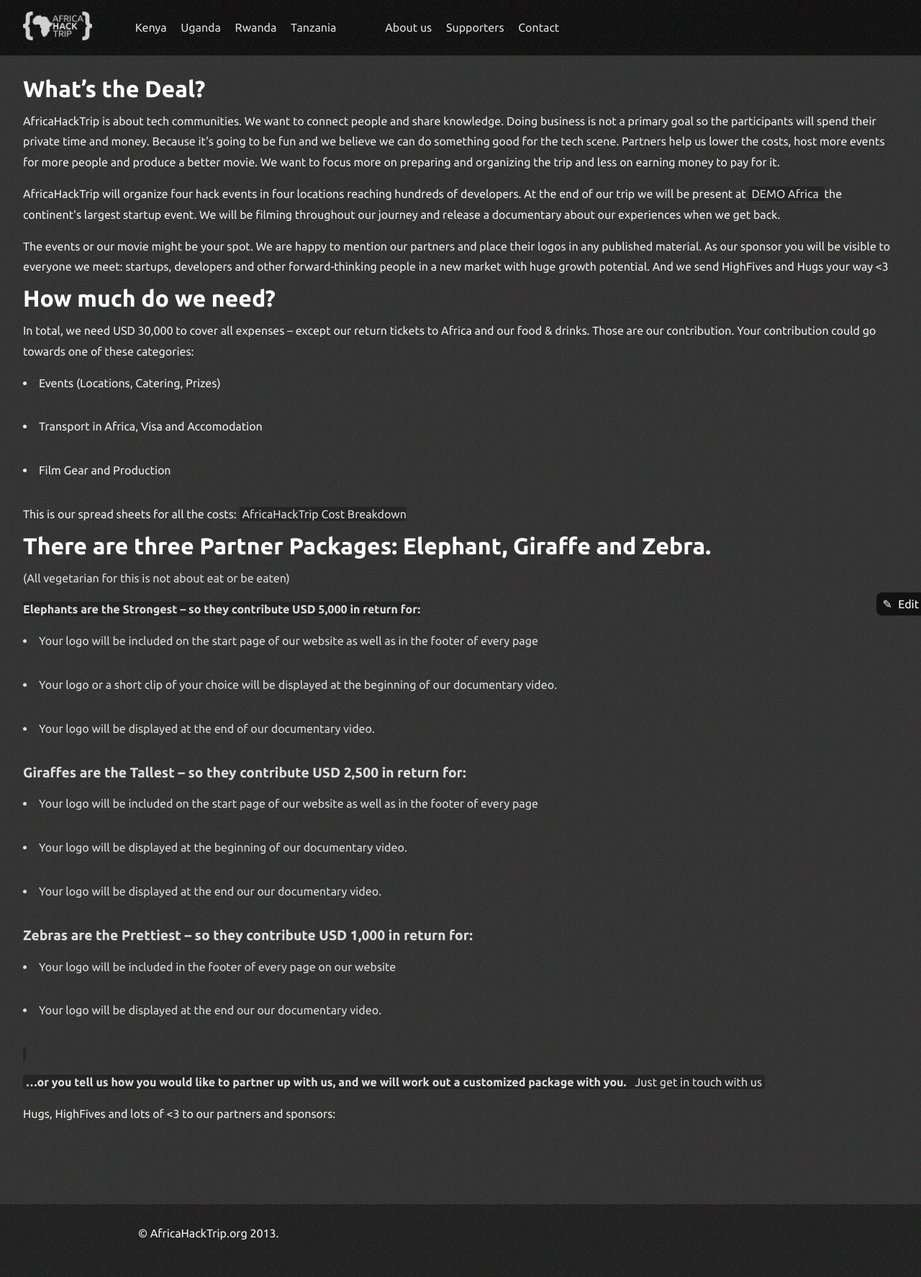
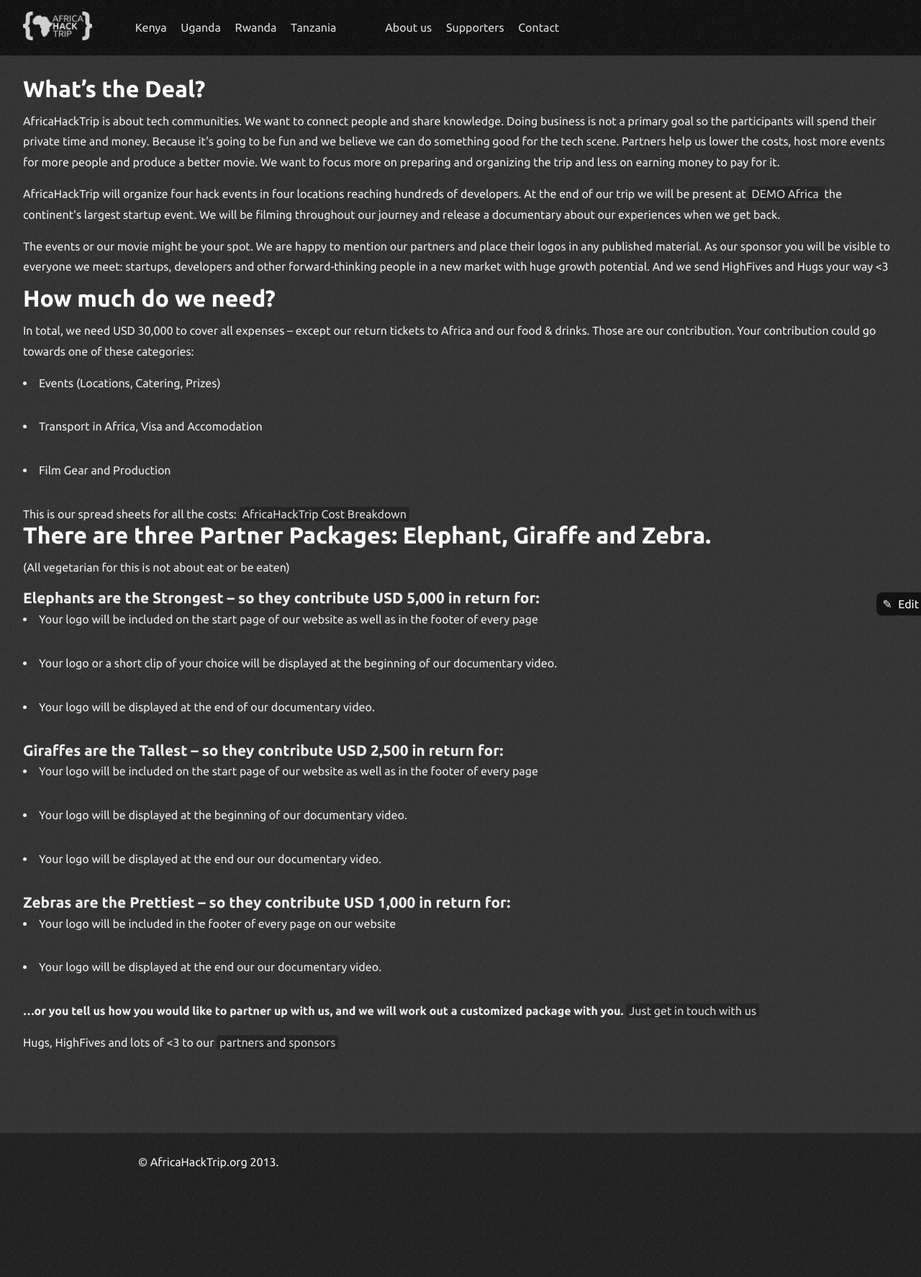
Before and after one commit to AfricaHackTrip/website-before-trip, a Jekyll site: the page built from sponsoring.html, in a window 1280 px wide. Shown: the whole page at 72% size. Built offline with Jekyll 4.4.1, drawn with Linux system fonts in a browser that asks for light colours; nearby versions of some CDN libraries.

Commit message:
sponsoring styling

```diff
--- a/assets/stylesheets/stylesheet.css
+++ b/assets/stylesheets/stylesheet.css
@@ -94,6 +94,10 @@
   list-style: inside;
   margin-bottom:2em;
 }
+#supportes ul li {
+  margin-bottom: 0px
+}
+
 
 ol li {
   list-style: decimal inside;
@@ -286,7 +290,7 @@
 }
 
 h3 {
-  font-size: 1.2em;
+  font-size: 1.3em;
 }
 h3 small {
   font-size: .8em;
--- a/sponsoring.html
+++ b/sponsoring.html
@@ -5,8 +5,7 @@
 tab:         supporters
 ---
 
-<div id="Supporters">
-
+<div id="supporters">
   <h2>
     What’s the Deal?
   </h2>
@@ -26,8 +25,6 @@
   <p>
     The events or our movie might be your spot. We are happy to mention our partners and place their logos in any published material. As our sponsor you will be visible to everyone we meet: startups, developers and other forward-thinking people in a new market with huge growth potential. And we send HighFives and Hugs your way <3
   </p>
-
-
 
   <h2>
     How much do we need?
@@ -50,24 +47,15 @@
   </ul>
 
   This is our spread sheets for all the costs:
-<a href="https://docs.google.com/document/d/1LXG2N8S-CB9ltruBT_H9khO7N60AJbUGKaYTs2-6mhs/edit?usp=sharing"> AfricaHackTrip Cost Breakdown
-  </p>
-  <p>
-
-</p>
+  <a href="https://docs.google.com/document/d/1LXG2N8S-CB9ltruBT_H9khO7N60AJbUGKaYTs2-6mhs/edit?usp=sharing"> AfricaHackTrip Cost Breakdown</a>
 
   <h2>
     There are three Partner Packages: Elephant, Giraffe and Zebra.
   </h2>
   <p>
     (All vegetarian for this is not about eat or be eaten)
-
   </p>
-
-
-     <strong>Elephants are the Strongest – so they contribute USD 5,000 in return for:</strong>
-  </h3>
-  </p>
+  <h3>Elephants are the Strongest – so they contribute USD 5,000 in return for:</h3>
   <ul>
     <li>
       Your logo will be included on the start page of our website as well as in the footer of every page
@@ -79,13 +67,9 @@
       Your logo will be displayed at the end of our documentary video.
     </li>
   </ul>
-
- <p>
   <h3>
-<strong>Giraffes are the Tallest – so they contribute USD 2,500 in return for:</strong>
+    Giraffes are the Tallest – so they contribute USD 2,500 in return for:
   </h3>
-   </p>
-
   <ul>
     <li>
       Your logo will be included on the start page of our website as well as in the footer of every page
@@ -98,10 +82,8 @@
     </li>
   </ul>
 
-  <p>
   <h3>
-</strong>Zebras are the Prettiest – so they contribute USD 1,000 in return for:</strong>
-  </p>
+    Zebras are the Prettiest – so they contribute USD 1,000 in return for:
   </h3>
 
   <ul>
@@ -112,10 +94,8 @@
       Your logo will be displayed at the end our our documentary video.
     </li>
   </ul>
-    </p>
-
   <strong><p>…or you tell us how you would like to partner up with us, and we will work out a customized package with you. </strong> <a href="mailto:hello@africahacktrip.org?subject=AfricaHackTrip">Just get in touch with us</a></p>
   <p>
-   Hugs, HighFives and lots of <3 to our partners and sponsors:
+    Hugs, HighFives and lots of <3 to our <a href="/supporters.html">partners and sponsors</a>
   </p>
 </div>
```
Lines whose indentation alone changed are shown as unchanged.
